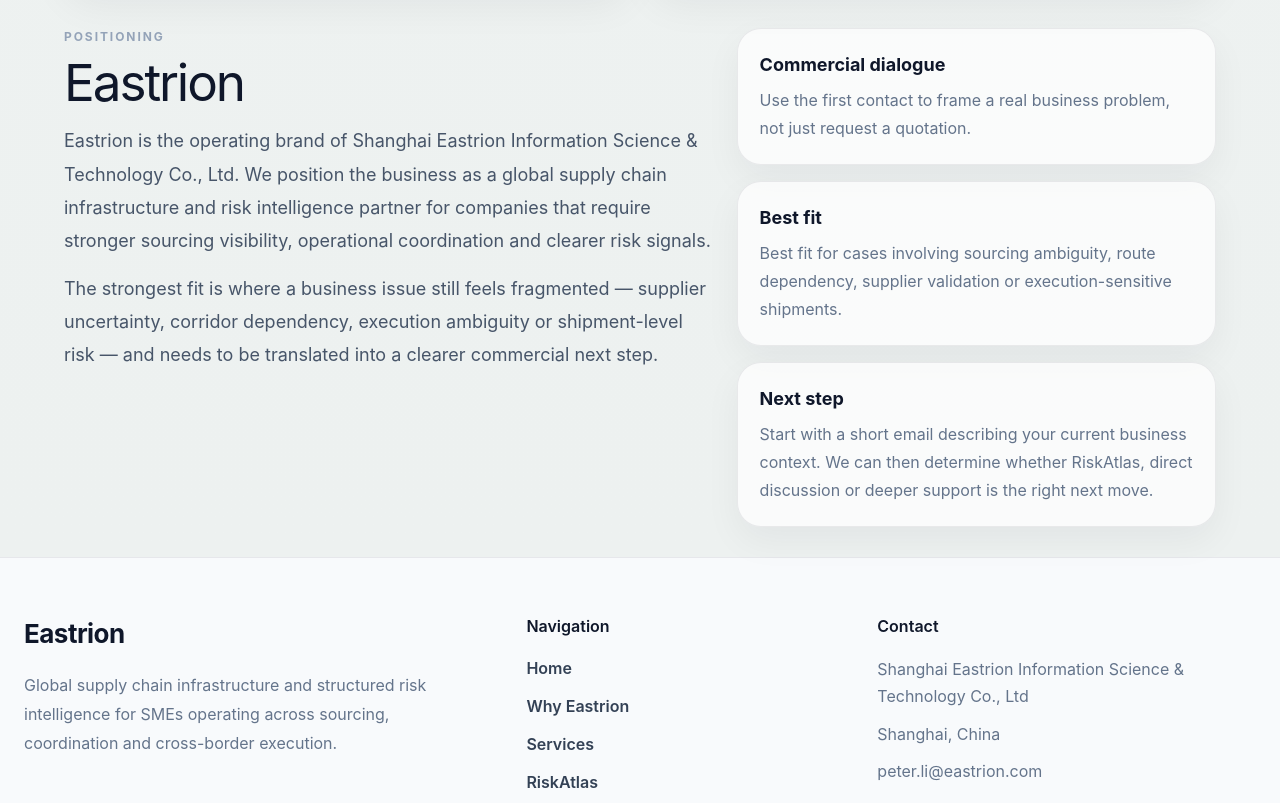
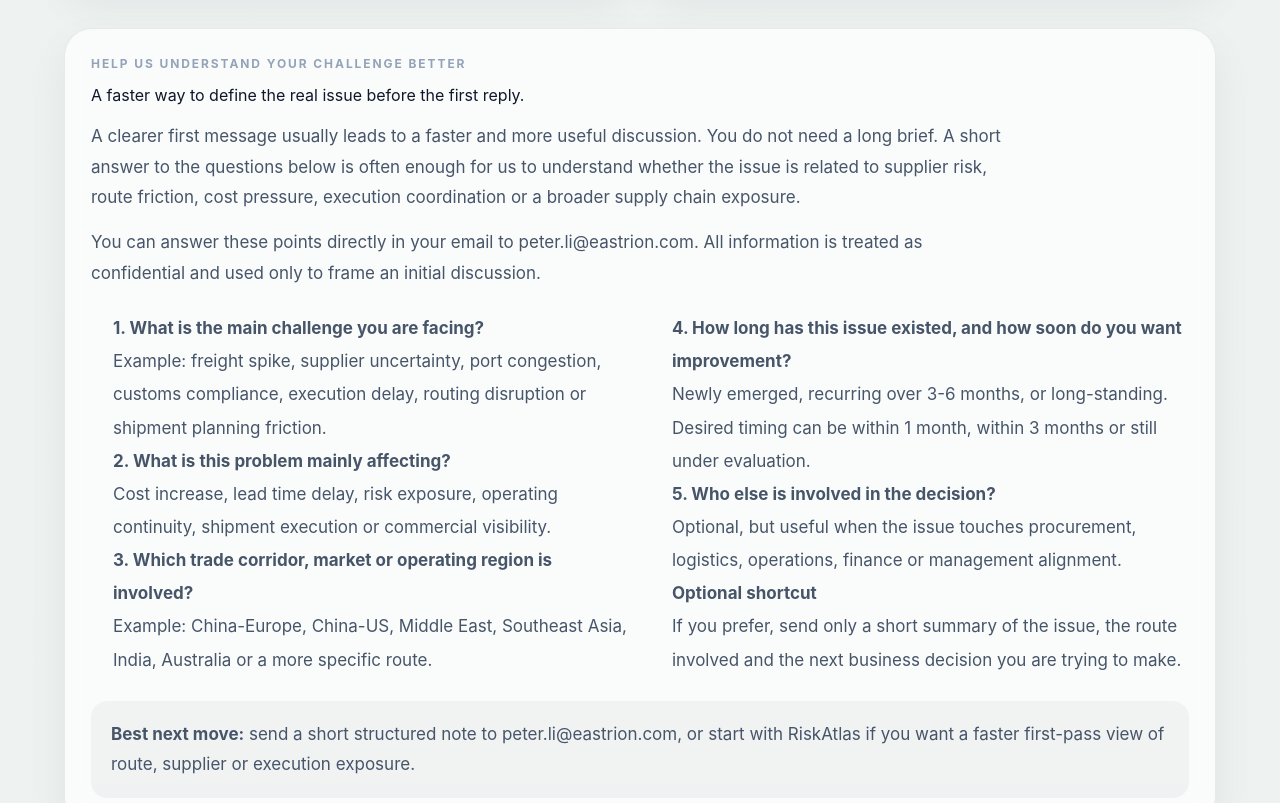
Before and after one commit to marspeterli1975-glitch/eastrion-site, a Next.js app: page /contact in a window 1280 px wide. Shown: the part 1120-1923 px from the top of the page. Built offline with nearby package versions, Linux system fonts and the light colour scheme.

Commit message:
Strengthen contact page conversion and action guidance

```diff
--- a/app/contact/page.tsx
+++ b/app/contact/page.tsx
@@ -65,6 +65,89 @@
 
       <section className="content-section">
         <div className="content-shell">
+          <div className="content-card">
+            <span className="content-kicker">Help Us Understand Your Challenge Better</span>
+            <h2 style={{ marginTop: "10px" }}>A faster way to define the real issue before the first reply.</h2>
+            <p style={{ marginTop: "14px", maxWidth: "920px" }}>
+              A clearer first message usually leads to a faster and more useful discussion. You do not need
+              a long brief. A short answer to the questions below is often enough for us to understand whether
+              the issue is related to supplier risk, route friction, cost pressure, execution coordination or
+              a broader supply chain exposure.
+            </p>
+            <p style={{ marginTop: "14px", maxWidth: "920px" }}>
+              You can answer these points directly in your email to{" "}
+              <a href="mailto:peter.li@eastrion.com">peter.li@eastrion.com</a>. All information is treated as
+              confidential and used only to frame an initial discussion.
+            </p>
+
+            <div className="content-grid two" style={{ marginTop: "24px" }}>
+              <div>
+                <ul className="content-list">
+                  <li>
+                    <strong>1. What is the main challenge you are facing?</strong>
+                    <br />
+                    Example: freight spike, supplier uncertainty, port congestion, customs compliance,
+                    execution delay, routing disruption or shipment planning friction.
+                  </li>
+                  <li>
+                    <strong>2. What is this problem mainly affecting?</strong>
+                    <br />
+                    Cost increase, lead time delay, risk exposure, operating continuity, shipment execution
+                    or commercial visibility.
+                  </li>
+                  <li>
+                    <strong>3. Which trade corridor, market or operating region is involved?</strong>
+                    <br />
+                    Example: China-Europe, China-US, Middle East, Southeast Asia, India, Australia or a more
+                    specific route.
+                  </li>
+                </ul>
+              </div>
+
+              <div>
+                <ul className="content-list">
+                  <li>
+                    <strong>4. How long has this issue existed, and how soon do you want improvement?</strong>
+                    <br />
+                    Newly emerged, recurring over 3-6 months, or long-standing. Desired timing can be within
+                    1 month, within 3 months or still under evaluation.
+                  </li>
+                  <li>
+                    <strong>5. Who else is involved in the decision?</strong>
+                    <br />
+                    Optional, but useful when the issue touches procurement, logistics, operations, finance
+                    or management alignment.
+                  </li>
+                  <li>
+                    <strong>Optional shortcut</strong>
+                    <br />
+                    If you prefer, send only a short summary of the issue, the route involved and the next
+                    business decision you are trying to make.
+                  </li>
+                </ul>
+              </div>
+            </div>
+
+            <div
+              style={{
+                marginTop: "24px",
+                padding: "18px 20px",
+                borderRadius: "16px",
+                background: "rgba(15, 23, 42, 0.04)",
+              }}
+            >
+              <p style={{ margin: 0 }}>
+                <strong>Best next move:</strong> send a short structured note to{" "}
+                <a href="mailto:peter.li@eastrion.com">peter.li@eastrion.com</a>, or start with RiskAtlas if
+                you want a faster first-pass view of route, supplier or execution exposure.
+              </p>
+            </div>
+          </div>
+        </div>
+      </section>
+
+      <section className="content-section">
+        <div className="content-shell">
           <div className="content-feature">
             <div>
               <span className="content-kicker">Positioning</span>
```
